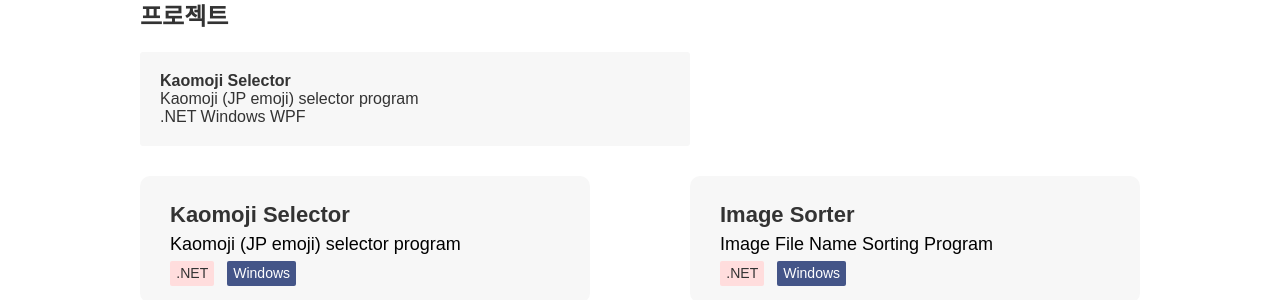
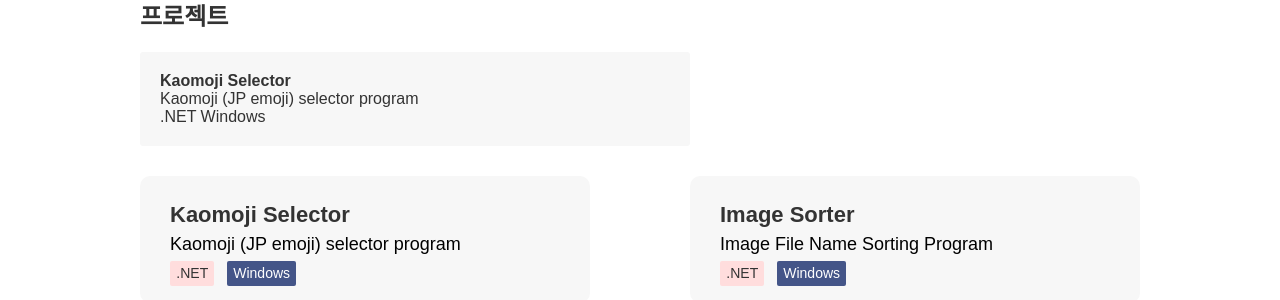
Before and after one commit to chm209/chm209.github.io, a Jekyll site: the page built from index.html, in a window 1280 px wide. Shown: the part 450-750 px from the top of the page. Built offline with Jekyll 4.4.1, drawn with Linux system fonts in a browser that asks for light colours; some web fonts are replaced.

Commit message:
작업중

```diff
--- a/index.html
+++ b/index.html
@@ -18,7 +18,6 @@
         <p class="description">Kaomoji (JP emoji) selector program</p>
         <span class="tag dotnet">.NET</span>
         <span class="tag windows">Windows</span>
-        <span class="tag windows">WPF</span>
     </a>
 </div>
 
```
